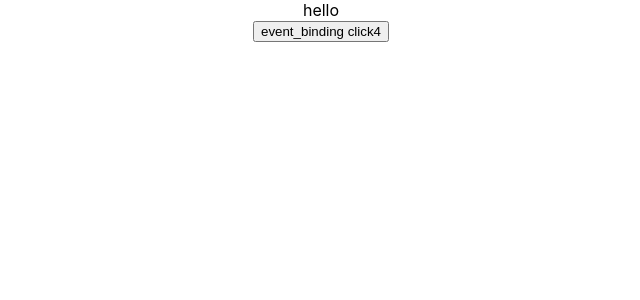
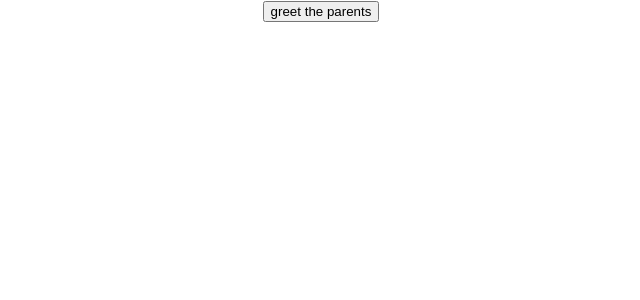
Before and after one commit to ankur190300/My_first_react_app, a React (Create React App) app: page / in a window 1280 px wide. Shown: the top 300 px of the page, without its empty margins (319-959 px from the left). Built offline with nearby package versions, Linux system fonts and the light colour scheme.

Commit message:
seventh commit: passing methods as props

```diff
--- a/src/App.js
+++ b/src/App.js
@@ -9,6 +9,7 @@ import Counter from './component/counter'
 import Fclick from './component/functional_click'
 import Cclick from './component/class_click'
 import Ebind from './component/event_bind'
+import PComp from './component/ParentComponent'
 function App() {
   return (
     <div className="App">
@@ -23,7 +24,9 @@ function App() {
         <Greet firstname = "Rahul " sirname= "Verma"></Greet>*/}
         {/*<Fclick></Fclick>
         <Cclick></Cclick>*/}
-        <Ebind></Ebind>
+        {/*<Ebind></Ebind>*/}
+        <PComp></PComp>
+
        {/*<h1>hi</h1>
       <Welcome/>*/ }
 
--- /dev/null
+++ b/src/component/ChildComponent.js
@@ -0,0 +1,11 @@
+import React from 'react'
+
+function ChildComponent(props) {
+    return (
+        <div>
+            <button onClick={()=>props.greethandler('ankur')}>greet the parents </button>
+        </div>
+    )
+}
+
+export default ChildComponent
--- /dev/null
+++ b/src/component/ParentComponent.js
@@ -0,0 +1,30 @@
+import React, { Component } from 'react'
+import ChildComponent from './ChildComponent'
+
+export class ParentComponent extends Component {
+
+    constructor(props) {
+        super(props)
+
+        this.state = {
+             parent_name:'shailendra and bindu'
+        }
+        this.greetParent= this.greetParent.bind(this);
+    }
+
+    greetParent(child_name){
+        alert(`Hello ${this.state.parent_name} from ${child_name}`)// es6 feature , not a react feature
+        console.log('yolo')
+        // another possible implementation
+        //alert('Hello'+ this.state.parent_name);
+    }
+    render() {
+        return (
+            <div>
+               <ChildComponent greethandler ={this.greetParent} ></ChildComponent>
+            </div>
+        )
+    }
+}
+
+export default ParentComponent
```
